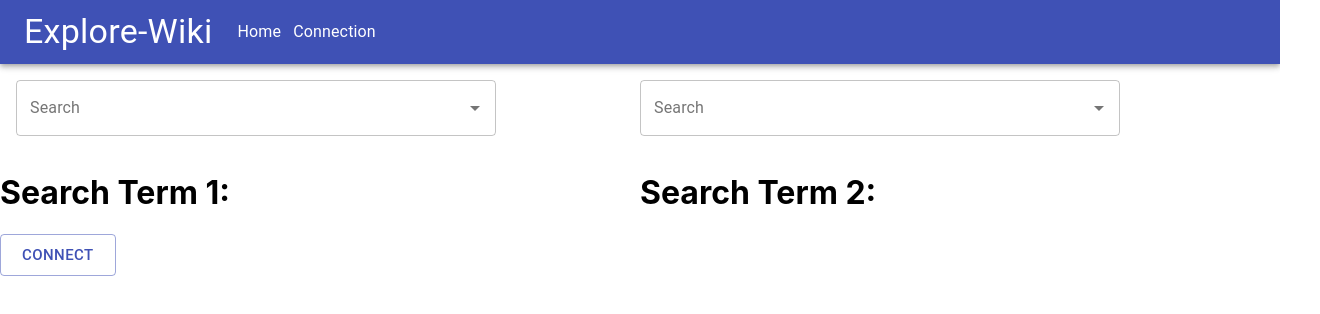
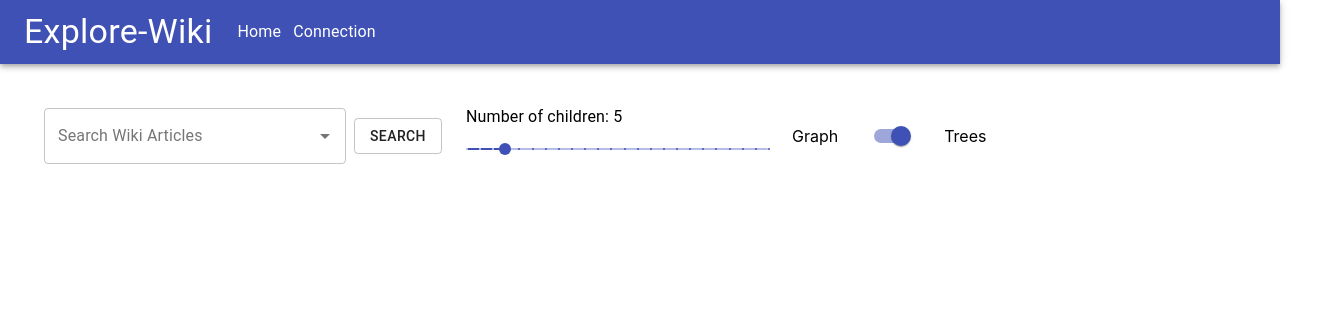
Before and after one commit to kyledampier/Explore-Wiki, a React (Create React App) app: page /search in a window 1280 px wide. Shown: the top 314 px of the page, 1320 px wide, since content can reach past the window. Built offline with nearby package versions, Linux system fonts and the light colour scheme.

Commit message:
Added toggle for graph/tree view

```diff
--- a/src/App.js
+++ b/src/App.js
@@ -18,7 +18,7 @@ function App() {
     <div>
       <NavBar/>
       <Switch>
-        <Route path="/search">
+        <Route path="#">
           <WikiConnect />
         </Route>
         <Route path="/">
--- a/src/components/WikiGraph.js
+++ b/src/components/WikiGraph.js
@@ -6,6 +6,7 @@ import getLinks from "../WikiAPI/GetLinks";
 import getUrl from "../WikiAPI/GetUrl";
 import Slider from '@material-ui/core/Slider';
 import DFS from '../DataStructres/DFS';
+import BFS from '../DataStructres/BFS';
 import getSearchResults from "../WikiAPI/GetSearchResults";
 import TextField from '@material-ui/core/TextField';
 import Autocomplete from '@material-ui/lab/Autocomplete';
@@ -14,6 +15,7 @@ import Iframe from 'react-iframe';
 import Graph from "react-graph-vis";
 import { Button } from "@material-ui/core";
 import Checkbox from '@material-ui/core/Checkbox';
+import Switch from '@material-ui/core/Switch';
 
 function WikiGraph() {
 
@@ -69,7 +71,12 @@ function WikiGraph() {
 
       if (nodes)
       {
-        let result = DFS(root, nodes[0]);
+        let result;
+        if(options.layout.hierarchical.enabled) {
+          result = DFS(root, nodes[0]);
+        } else {
+          result = BFS(root, nodes[0]);
+        }
         if (result && result.url != undefined)
           setSelectedUrl(result.url);
       }
@@ -151,8 +158,10 @@ function WikiGraph() {
           />
         </Grid>
 
+        <Grid item>Graph</Grid>
         <Grid item>
-            <Checkbox
+            <Switch
+            color="primary"
             checked={options.layout.hierarchical}
             onChange={() => {
               let newOptions = {...options};
@@ -161,8 +170,8 @@ function WikiGraph() {
               setOptions(newOptions);
             }}
             />
-            <Typography>Hierarchical View</Typography>
         </Grid>
+        <Grid item>Trees</Grid>
       </Grid>
       <Grid container direction="row">
         {/* GRAPH IS hierarchical */}
```
Also changed, not shown: 1 other file (tests, documents, lock files or other folders).
